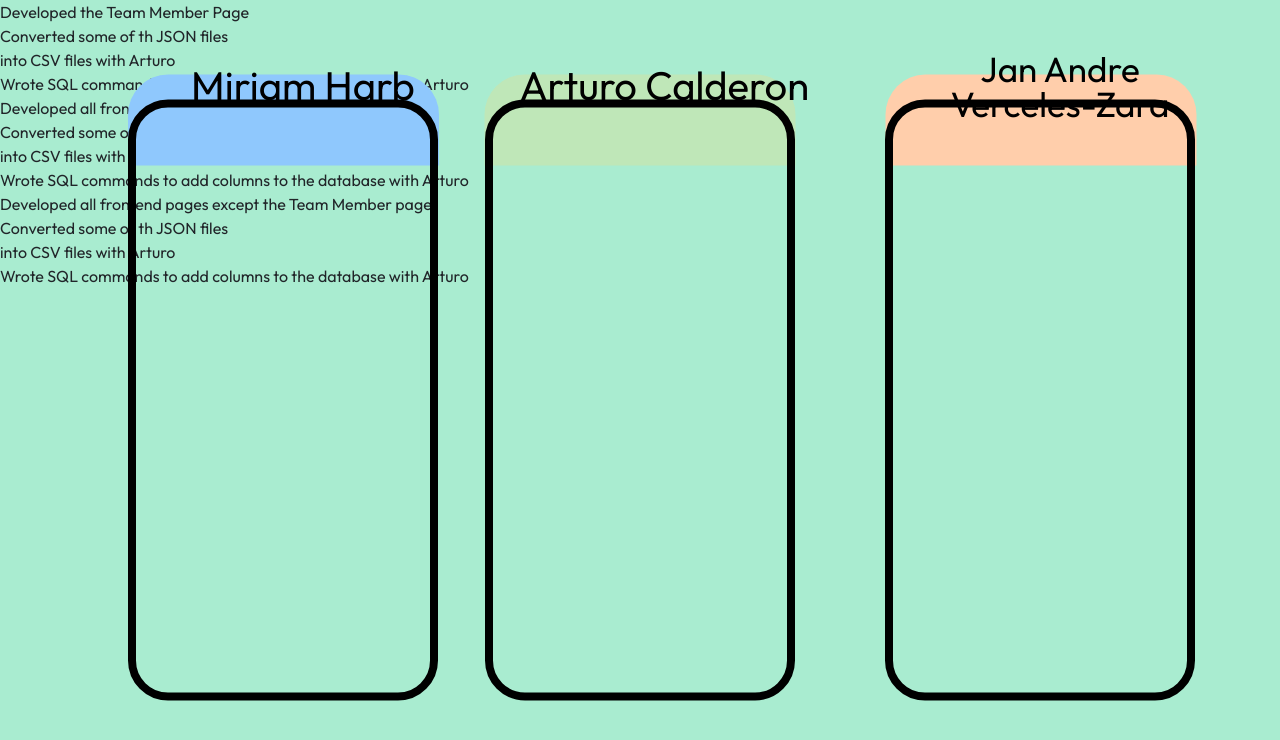
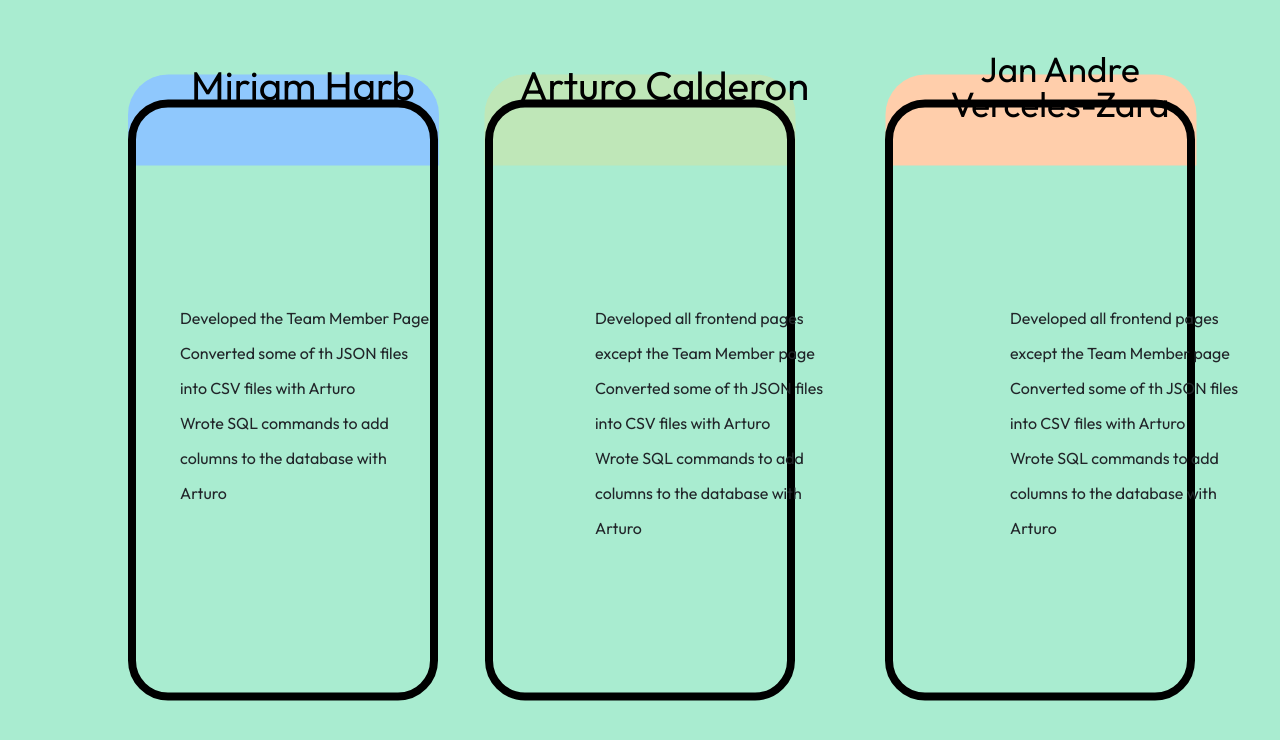
Before and after one commit to adev-exe/KydPicker, a Flask app: page /teamMem.html in a window 1280 px wide. Shown: the top 740 px of the page. Run offline with Flask 2, Linux system fonts and the light colour scheme.

Commit message:
updated to mobile version

```diff
--- a/website/static/teamMem.css
+++ b/website/static/teamMem.css
@@ -38,6 +38,19 @@
     margin-right: -50%;
     transform: translate(-50%, -50%)
 }
+.aC{
+    position: absolute;
+    width: 250px;
+    height: 73px;
+    left: 595px;
+    top: 301px;
+
+    font-family: 'Karla';
+    font-style: normal;
+    font-weight: 500;
+    font-size: 16px;
+    line-height: 35px;
+}
 .mirName{
     position: absolute;
     width: 420px;
@@ -75,6 +88,19 @@
     top: 15%;
     left: 10%;
     transform: translate(0, -50%)
+}
+.mC{
+    position: absolute;
+    width: 250px;
+    height: 73px;
+    left: 180px;
+    top: 301px;
+
+    font-family: 'Karla';
+    font-style: normal;
+    font-weight: 500;
+    font-size: 16px;
+    line-height: 35px;
 }
 .jan{
     border: 8px solid #000000;
@@ -114,6 +140,19 @@
     top: 15%;
     left: 57%;
     transform: translate(50%, -50%)
+}
+.jC{
+    position: absolute;
+    width: 250px;
+    height: 73px;
+    left: 1010px;
+    top: 301px;
+
+    font-family: 'Karla';
+    font-style: normal;
+    font-weight: 500;
+    font-size: 16px;
+    line-height: 35px;
 }
 .body{
     position: relative;
```
